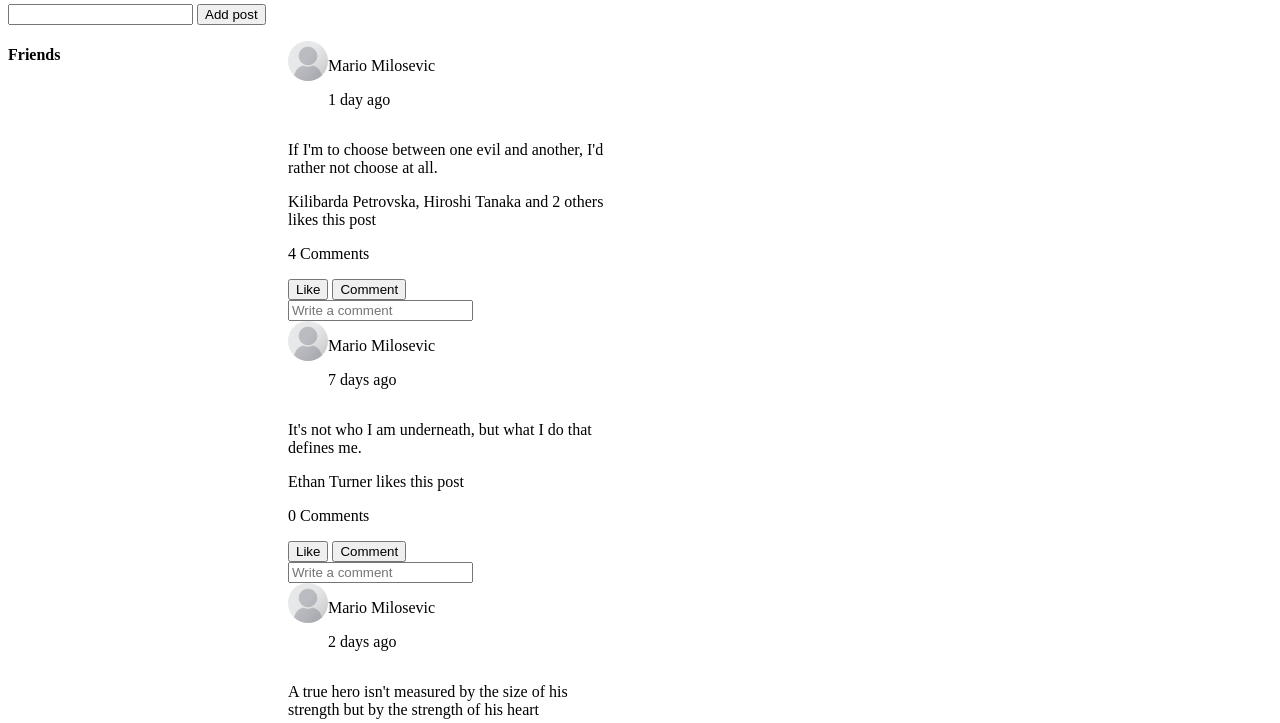
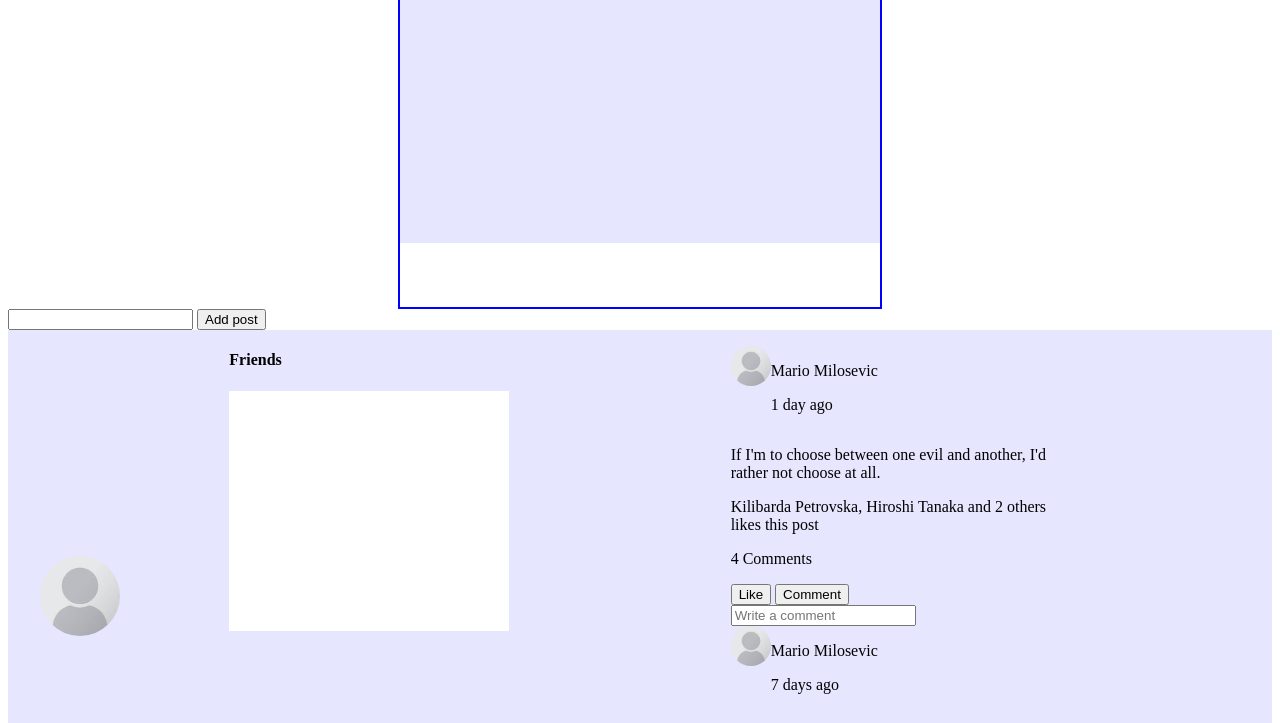
Before and after one commit to dariojularic/Social-media-js, a website built with Vite: page index.html in a window 1280 px wide. Shown: the part 64-787 px from the top of the page. Built offline with nearby package versions, Linux system fonts and the light colour scheme.

Commit message:
Add style

```diff
--- a/index.html
+++ b/index.html
@@ -19,10 +19,15 @@
 
       <div class="profile-section">
         <div class="user">
-          <div class="user-img"></div>
+          <div class="user-background-picture">
+          </div>
+
           <div class="user-info">
-            <h3 class="user-name"></h3>
-            <p class="address"></p>
+            <img src="images/avatar-image2.jpg" class="profile-picture-large">
+            <div class="user-name-address">
+              <h3 class="user-name"></h3>
+              <p class="address"></p>
+            </div>
           </div>
         </div>
       </div>
--- a/style.css
+++ b/style.css
@@ -8,6 +8,15 @@
   border-radius: 50%;
   height: 40px;
   width: 40px;
+}
+
+.profile-picture-large {
+  border-radius: 50%;
+  height: 80px;
+  width: 80px;
+  position: absolute;
+  bottom: 100px;
+  left: 40px;
 }
 
 .search-bar {
@@ -31,6 +40,8 @@
 
 .friends-section {
   display: flex;
+  justify-content: space-evenly;
+  background-color: #E6E6FF;
 
 }
 
@@ -42,8 +53,30 @@
 
 .friends-list {
   width: 240px;
+  height: 240px;
+  background-color: white;
 }
 
 .post-owner-info {
   display: flex;
 }
+
+.profile-section {
+  display: flex;
+  justify-content: center;
+}
+
+.user {
+  height: 320px;
+  width: 480px;
+  border: 2px solid blue;
+}
+
+.user-background-picture {
+  height: 80%;
+  background-color: #E6E6FF;
+}
+
+.user-info {
+  height: 20%;
+}
```
